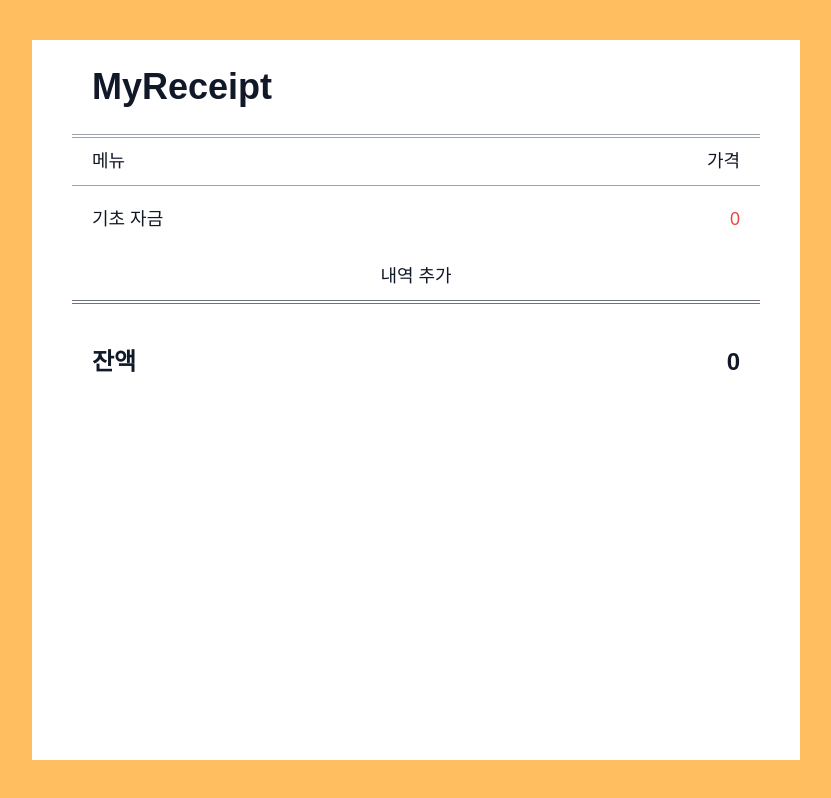
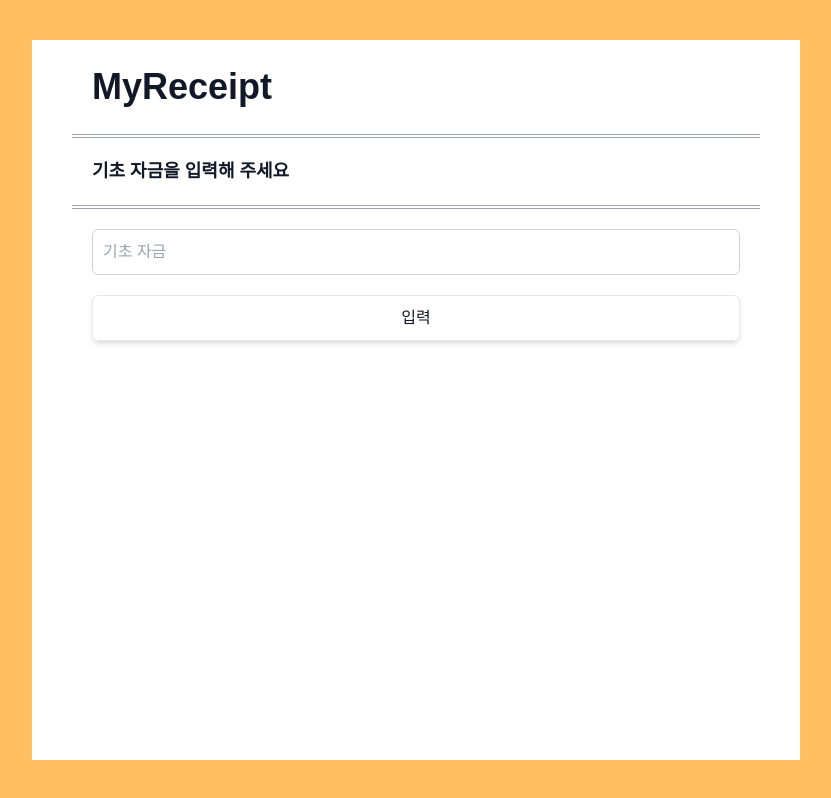
Before and after one commit to crewd/MyReceipt, a Next.js app: page / in a window 1280 px wide. Shown: the whole page, without its empty margins (224-1055 px from the left). Built offline with nearby package versions, Linux system fonts and the light colour scheme.

Commit message:
fix: 메인 페이지 수정

```diff
--- a/components/common/BreakDownCard.tsx
+++ b/components/common/BreakDownCard.tsx
@@ -19,7 +19,7 @@ const BreakDownCard = ({
         {date && <div className="absolute bottom-[25px] left-0 text-xs text-gray-500">{date}</div>}
       </div>
       <span className={`${price > 0 ? 'text-green-500' : 'text-red-500'} text-center`}>
-        {price > 0 ? `+${price.toLocaleString()}` : price.toLocaleString()}
+        {price > 0 ? `+${price.toLocaleString()}` : price?.toLocaleString()}
       </span>
       {deleteContent && (
         <button className="text-right hover:text-red-500" onClick={deleteContent}>
--- /dev/null
+++ b/components/layout/initialScreen.tsx
@@ -0,0 +1,33 @@
+const InitialScreen = ({
+  basicFunds,
+  onChangeHandler,
+  addBasicFunds,
+}: {
+  basicFunds: number;
+  onChangeHandler: (e: React.ChangeEvent<HTMLInputElement>) => void;
+  addBasicFunds: () => void;
+}) => {
+  return (
+    <div>
+      <div className="p-[20px] border-b-4 border-double border-gray-400">
+        <h3 className="font-bold text-md">기초 자금을 입력해 주세요</h3>
+      </div>
+      <div className="p-[20px] flex flex-col gap-[20px]">
+        <input
+          className="px-[10px] w-full py-[10px] text-regular border border-gray-300 rounded-md outline-none"
+          type="number"
+          value={basicFunds ? basicFunds : ''}
+          placeholder="기초 자금"
+          onChange={onChangeHandler}
+        />
+        <button
+          className="w-full p-[10px] shadow-md rounded-md border hover:bg-primary hover:text-white"
+          onClick={addBasicFunds}>
+          입력
+        </button>
+      </div>
+    </div>
+  );
+};
+
+export default InitialScreen;
--- a/pages/index.tsx
+++ b/pages/index.tsx
@@ -4,6 +4,7 @@ import { useEffect, useState } from 'react';
 import { useRecoilRefresher_UNSTABLE, useRecoilValueLoadable } from 'recoil';
 import { addPrice, changePrice } from '../api';
 import BreakDownCard from '../components/common/BreakDownCard';
+import InitialScreen from '../components/layout/initialScreen';
 import { ItemList } from '../types/items';
 import { getAssetListSelector } from '../utils/recoils/asset';
 
@@ -81,26 +82,10 @@ const MainPage = () => {
 
   return (
     <>
-      {!assetListValue.basicFunds && !assetListValue.items ? (
-        <div>
-          <div className="p-[20px] border-b-4 border-double border-gray-400">
-            <h3 className="font-bold text-md">기초 자금을 입력해 주세요</h3>
-          </div>
-          <div className="p-[20px] flex flex-col gap-[20px]">
-            <input
-              className="px-[10px] w-full py-[10px] text-regular border border-gray-300 rounded-md outline-none"
-              type="number"
-              value={basicFunds ? basicFunds : ''}
-              placeholder="기초 자금"
-              onChange={onChangeHandler}
-            />
-            <button
-              className="w-full p-[10px] shadow-md rounded-md border hover:bg-primary hover:text-white"
-              onClick={addBasicFunds}>
-              입력
-            </button>
-          </div>
-        </div>
+      {assetList.state === 'loading' ? (
+        <div className="w-5 h-5 animate-spin"></div>
+      ) : assetList.state === 'hasValue' && !assetListValue.basicFunds ? (
+        <InitialScreen basicFunds={basicFunds} onChangeHandler={onChangeHandler} addBasicFunds={addBasicFunds} />
       ) : (
         <div>
           <nav className="flex justify-between text-md px-[20px] py-[10px] border-b border-gray-400">
```
